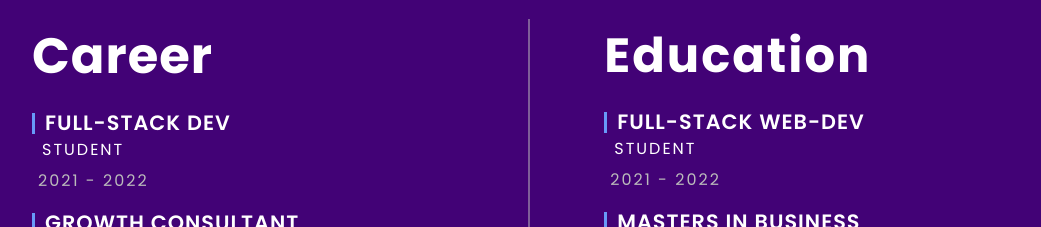
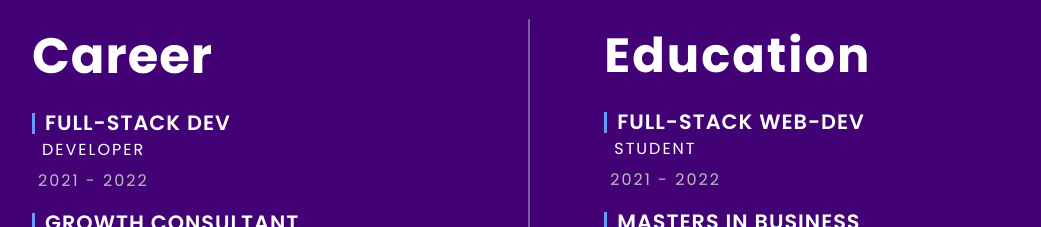
Before and after one commit to CarlosLF1/portfolio-react, a React (Create React App) app: page / in a window 1280 px wide. Shown: the part 2500-2727 px from the top of the page, without its empty margins (111-1152 px from the left). Built offline with nearby package versions, Linux system fonts and the light colour scheme; a web font is replaced by a local one.

Commit message:
Last updates

```diff
--- a/src/components/Career/Career.jsx
+++ b/src/components/Career/Career.jsx
@@ -6,7 +6,7 @@ const Career = () => {
   const careers = [
     {
       title: "Full-stack Dev",
-      name: "Student",
+      name: "developer",
       year: "2021 - 2022"
     },
     {
```
